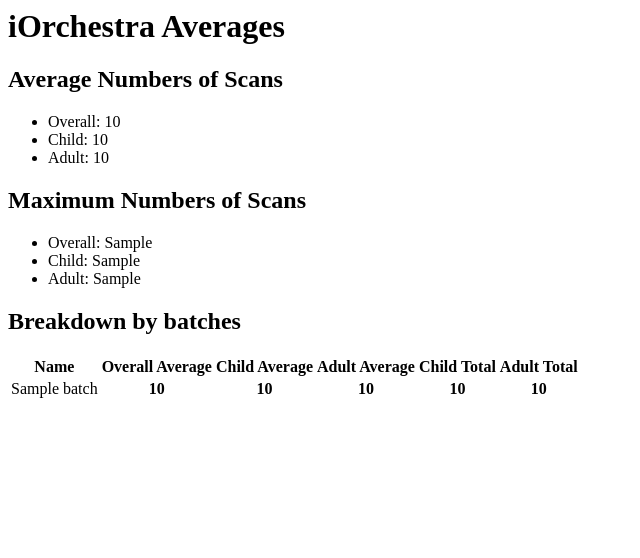
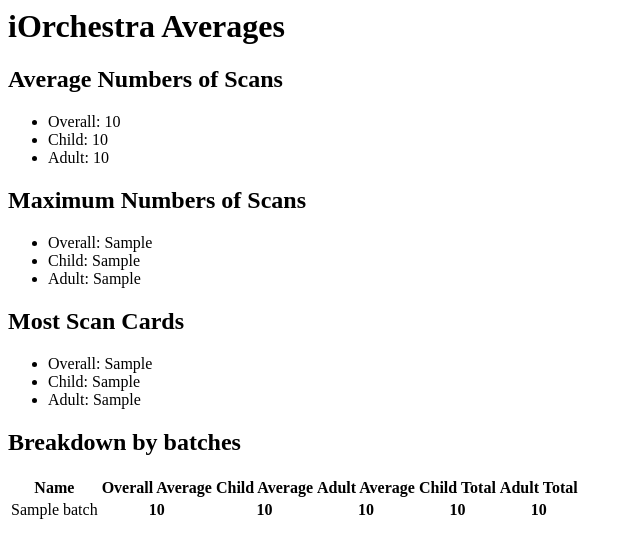
Before and after one commit to i-DAT-Qualia/Card-Backend, a Django app: template cards/templates/averages.html in a window 1280 px wide. Shown: the top 558 px of the page, without its empty margins (0-640 px from the left). Run offline with Django 3.2, Linux system fonts and the light colour scheme; the template is opened without the code that fills it: most values are stand-ins (such as "Sample title", 1, 10 or a date in 2020).

Commit message:
Adds Top Cards

```diff
--- a/cards/templates/averages.html
+++ b/cards/templates/averages.html
@@ -23,6 +23,13 @@
         <li>Overall: {{ overall_max_scan }}</li>
         <li>Child: {{ child_max_scan }}</li>
         <li>Adult: {{ adult_max_scan }}</li>
+    </ul>
+
+    <h2>Most Scan Cards</h2>
+    <ul>
+        <li>Overall: {{ top_card }}</li>
+        <li>Child: {{ top_child }}</li>
+        <li>Adult: {{ top_adult }}</li>
     </ul>
 
     <h2>Breakdown by batches</h2>
```
Also changed, not shown: cards/views.py (+10 -0 lines).
